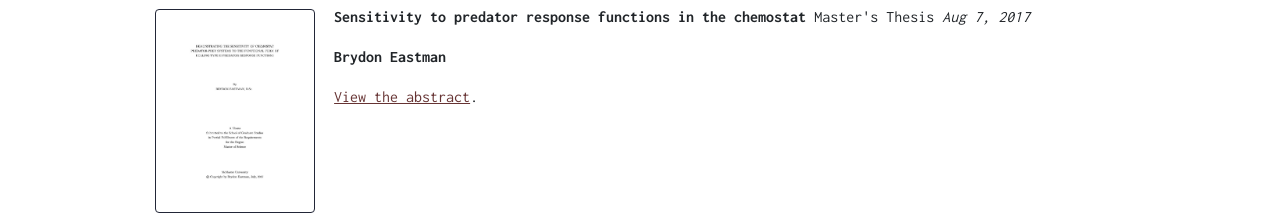
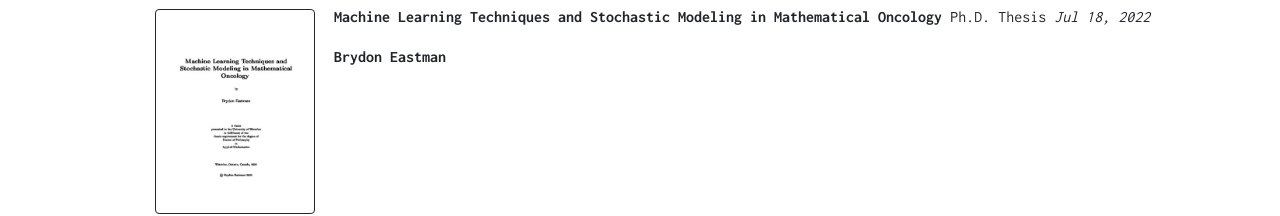
Before and after one commit to brydon/brydon.github.io, a plain HTML site: page research.html in a window 1280 px wide. Shown: the part 592-808 px from the top of the page. Drawn offline with nearby package versions, Linux system fonts and the light colour scheme.

Commit message:
PhD Thesis

```diff
--- a/research.html
+++ b/research.html
@@ -75,6 +75,19 @@
                     </p>
                     <h1>Theses</h1>
                     <ul class="papers">
+                        <li>
+                            <div class="float-start col-md-2">
+                                <a href="https://uwspace.uwaterloo.ca/handle/10012/18445"><img class="img-thumbnail paper" src="images/phd_thesis.jpg" alt="Ph.D. Thesis" title="Click to view" /></a>
+                            </div>
+                            <div class="float-start col-md-10">
+                                <p>
+                                    <strong>Machine Learning Techniques and Stochastic Modeling in Mathematical Oncology </strong> Ph.D. Thesis <em>Jul 18, 2022</em>
+                                </p>
+                                <p><strong>Brydon Eastman</strong></p>
+                                <p>
+                            </div>
+                            <div class="clearfix"></div>
+                        </li>
                         <li>
                             <div class="float-start col-md-2">
                                 <a href="https://macsphere.mcmaster.ca/bitstream/11375/22231/4/eastman_brydon_w_september2017_masters.pdf"><img class="img-thumbnail paper" src="images/masters_thesis.jpg" alt="Master's Thesis" title="Click to view" /></a>
```
Also changed, not shown: images/phd_thesis.jpg (added).
